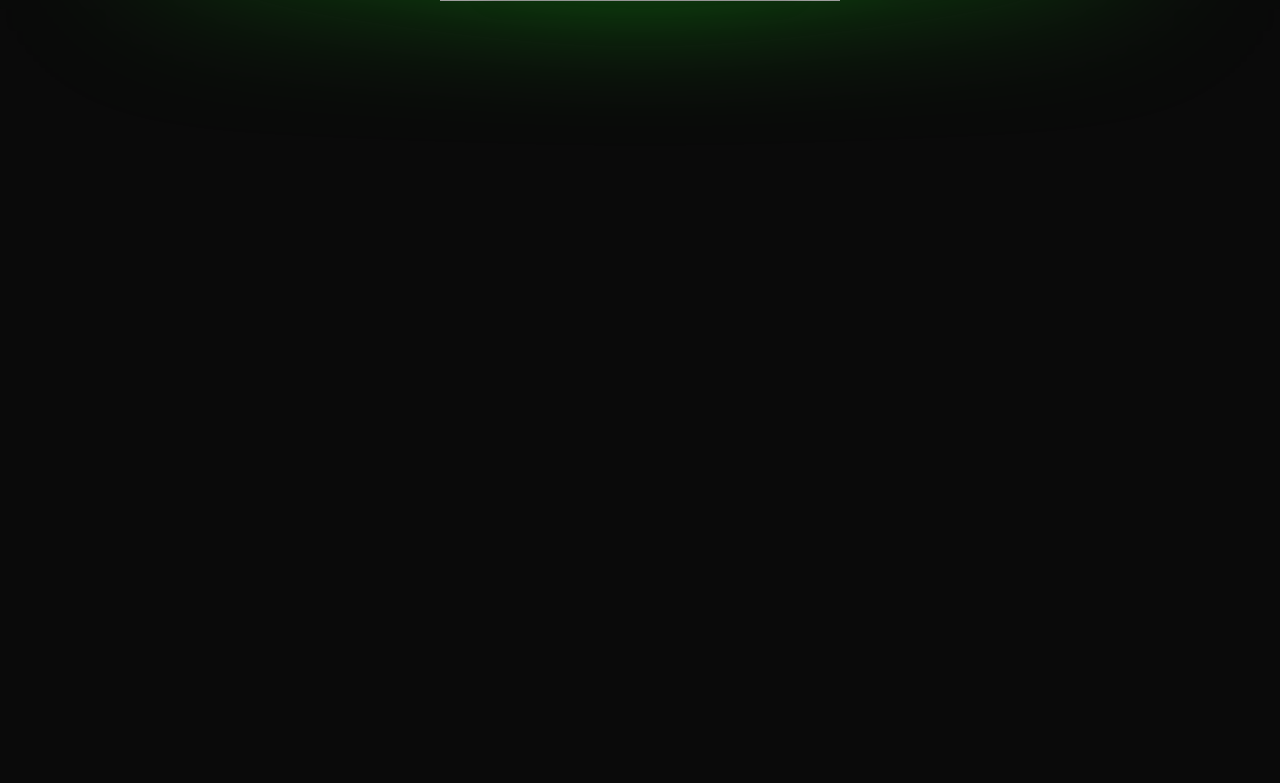
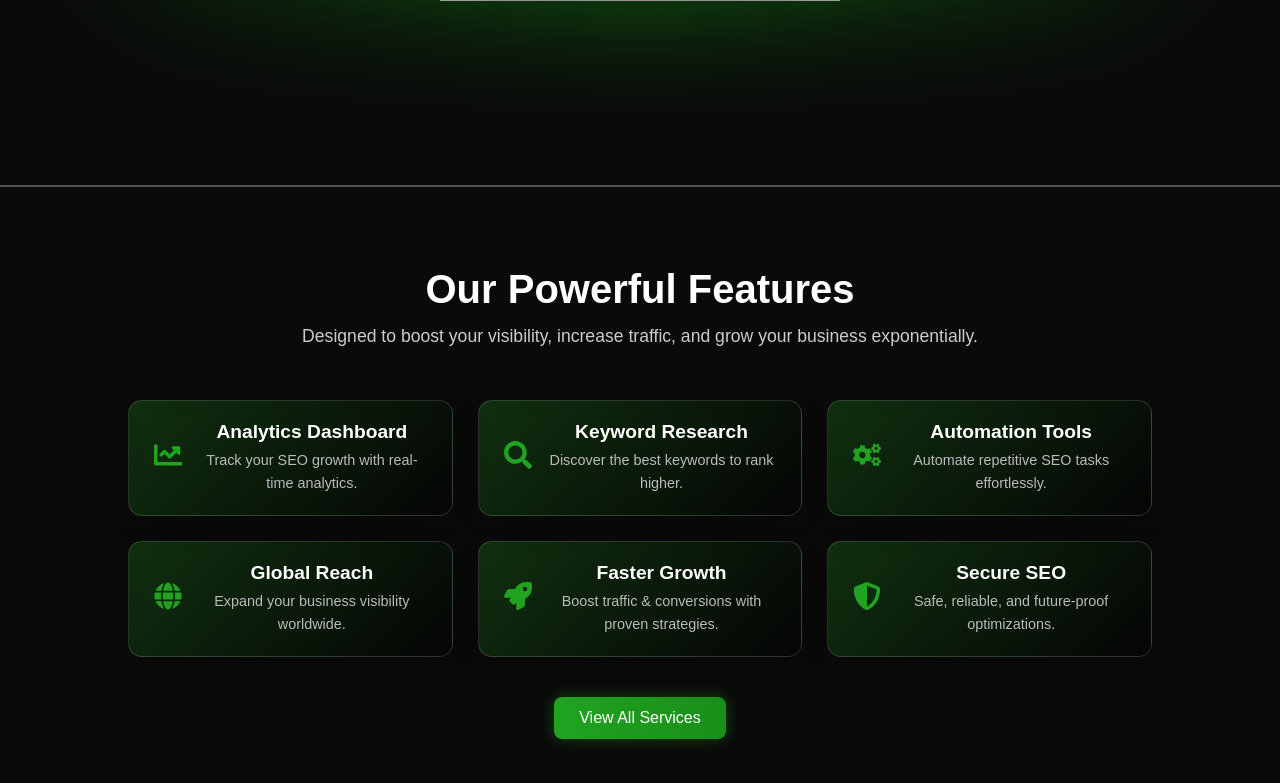
Before and after one commit to Santhosh-Kumar-2004/seo-saas-landing-page, a React (Vite) app: page / in a window 1280 px wide. Shown: the part 615-1398 px from the top of the page. Before the commit the page ends 800 px from the top, so only its background shows below. Built offline with nearby package versions, Linux system fonts and the light colour scheme; grey boxes are pictures that could not be loaded.

Commit message:
Grid background created

```diff
--- a/src/App.jsx
+++ b/src/App.jsx
@@ -1,6 +1,7 @@
 import { useState } from 'react'
 import Navbar from './components/Navbar'
 import Hero from './components/Hero'
+import Features from './components/Features'
 
 function App() {
 
@@ -8,6 +9,8 @@
     <>
     <Navbar />
     <Hero />
+    <hr style={{ border: '1px solid rgba(255, 255, 255, 0.3)' }} />
+    <Features />
       {/* <h1>Welcome to the SEO Page</h1>
       <p>This is a simple landing page optimized for search engines.</p> */}
     </>
--- /dev/null
+++ b/src/components/Features.jsx
@@ -0,0 +1,39 @@
+import React from "react";
+import "../styles/Features.css";
+import { FaChartLine, FaSearch, FaCogs, FaGlobe, FaRocket, FaShieldAlt } from "react-icons/fa";
+
+const Features = () => {
+  const features = [
+    { id: 1, icon: <FaChartLine />, title: "Analytics Dashboard", desc: "Track your SEO growth with real-time analytics." },
+    { id: 2, icon: <FaSearch />, title: "Keyword Research", desc: "Discover the best keywords to rank higher." },
+    { id: 3, icon: <FaCogs />, title: "Automation Tools", desc: "Automate repetitive SEO tasks effortlessly." },
+    { id: 4, icon: <FaGlobe />, title: "Global Reach", desc: "Expand your business visibility worldwide." },
+    { id: 5, icon: <FaRocket />, title: "Faster Growth", desc: "Boost traffic & conversions with proven strategies." },
+    { id: 6, icon: <FaShieldAlt />, title: "Secure SEO", desc: "Safe, reliable, and future-proof optimizations." },
+  ];
+
+  return (
+    <section className="features">
+      <h2 className="features-title">Our Powerful Features</h2>
+      <p className="features-subtitle">
+        Designed to boost your visibility, increase traffic, and grow your business exponentially.
+      </p>
+
+      <div className="features-grid">
+        {features.map((f) => (
+          <div className="feature-card" key={f.id}>
+            <div className="feature-icon">{f.icon}</div>
+            <div className="feature-content">
+              <h3>{f.title}</h3>
+              <p>{f.desc}</p>
+            </div>
+          </div>
+        ))}
+      </div>
+
+      <button className="view-btn">View All Services</button>
+    </section>
+  );
+};
+
+export default Features;
--- a/src/index.css
+++ b/src/index.css
@@ -11,6 +11,21 @@
   font-family: 'Poppins', sans-serif;
   background: #0a0a0a; /* pure black background */
   color: #fff; /* white text everywhere */
+}
+
+/* Background grid pattern across the body */
+body::before {
+  content: "";
+  position: fixed;
+  top: 0;
+  left: 0;
+  width: 100%;
+  height: 100%;
+  background-image: linear-gradient(rgba(255,255,255,0.04) 1px, transparent 1px),
+                    linear-gradient(90deg, rgba(255,255,255,0.04) 1px, transparent 1px);
+  background-size: 40px 40px;
+  z-index: -5; /* stays behind everything */
+  pointer-events: none;
 }
 
 /* Wrapper to constrain width if needed */
--- /dev/null
+++ b/src/styles/Features.css
@@ -0,0 +1,86 @@
+/* Section styles */
+.features {
+  text-align: center;
+  padding: 80px 10%;
+  color: #fff;
+}
+
+.features-title {
+  font-size: 2.5rem;
+  margin-bottom: 10px;
+}
+
+.features-subtitle {
+  font-size: 1.1rem;
+  color: #ccc;
+  margin-bottom: 50px;
+}
+
+/* Features grid */
+.features-grid {
+  display: grid;
+  grid-template-columns: repeat(3, 1fr);
+  gap: 25px;
+  margin-bottom: 40px;
+}
+
+/* Glassy + Gradient cards */
+.feature-card {
+  display: flex;
+  align-items: center;
+  gap: 15px;
+  padding: 20px 25px;
+  border-radius: 14px;
+  background: linear-gradient(135deg, rgba(33,163,33,0.25), rgba(0,0,0,0.45));
+  backdrop-filter: blur(10px);
+  -webkit-backdrop-filter: blur(10px);
+  border: 1px solid rgba(255, 255, 255, 0.15);
+  color: #fff;
+  transition: all 0.35s ease;
+  box-shadow: 0 6px 25px rgba(0, 0, 0, 0.2);
+}
+
+/* Icon styling */
+.feature-icon {
+  font-size: 28px;
+  color: #21a321;
+  flex-shrink: 0;
+}
+
+/* Hover effect */
+.feature-card:hover {
+  transform: translateY(-8px) scale(1.03);
+  box-shadow: 0 10px 35px rgba(33, 163, 33, 0.5);
+  border-color: rgba(33, 163, 33, 0.6);
+}
+
+/* Card text */
+.feature-content h3 {
+  margin: 0 0 6px;
+  font-size: 1.2rem;
+  font-weight: 600;
+}
+
+.feature-content p {
+  margin: 0;
+  font-size: 0.9rem;
+  color: #bbb;
+}
+
+/* Bottom button */
+.view-btn {
+  padding: 12px 25px;
+  font-size: 16px;
+  border-radius: 8px;
+  border: none;
+  cursor: pointer;
+  color: #fff;
+  background: linear-gradient(90deg, #21a321, #188f18);
+  transition: all 0.3s ease;
+  box-shadow: 0 0 15px rgba(33, 163, 33, 0.4);
+}
+
+.view-btn:hover {
+  box-shadow: 0 0 25px rgba(33, 163, 33, 0.8);
+  transform: scale(1.05);
+}
--- a/src/styles/Hero.css
+++ b/src/styles/Hero.css
@@ -39,7 +39,7 @@
     left: 50%;
     transform: translate(-50%, -50%);
     white-space: nowrap; /* Keeps the title on one line */
-    z-index: 1; /* Puts it behind the image */
+    z-index: 1;
     pointer-events: none; /* Prevents text from being clickable */
     text-align: center;
     text-transform: capitalize;
@@ -83,7 +83,7 @@
   );
 
   filter: blur(80px);          /* soft glow */
-  z-index: -1;                 /* behind image */
+  z-index: -1;
   pointer-events: none;
   overflow: hidden;
 }
```
